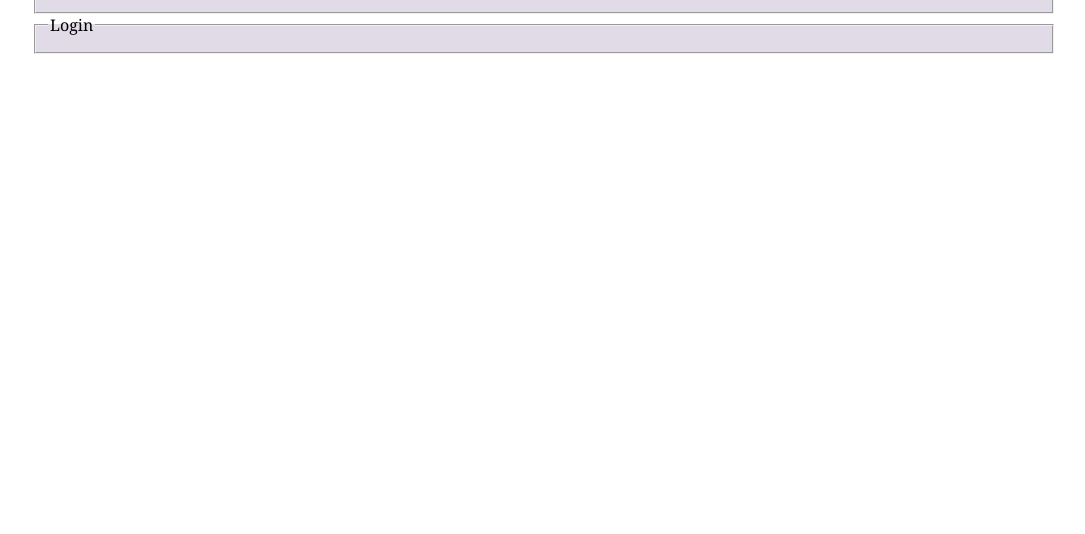
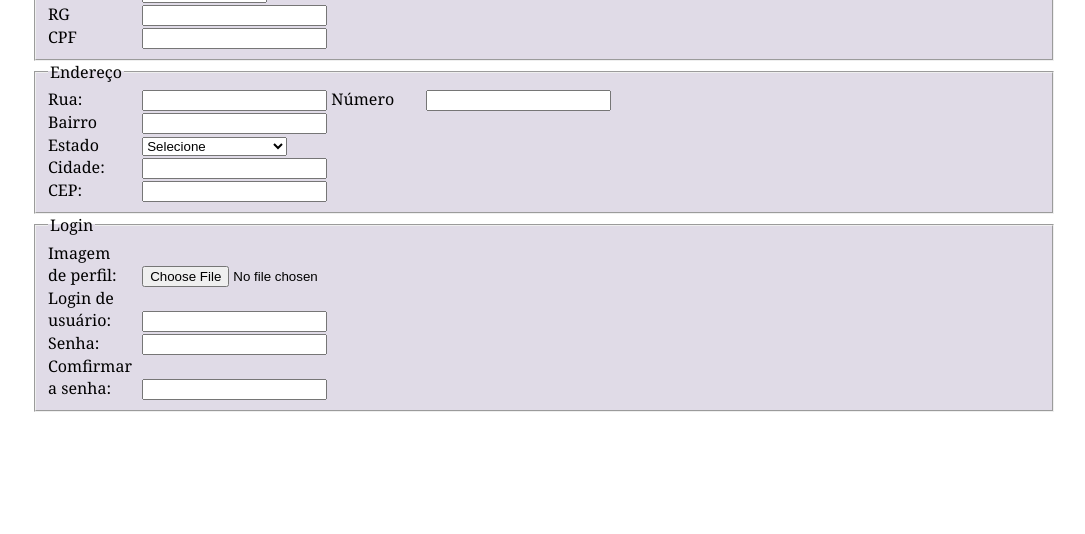
Before and after one commit to LeonardoMarcondesSI/form, a plain HTML site: page index.html in a window 1280 px wide. Shown: the part 266-800 px from the top of the page, without its empty margins (96-1181 px from the left). Drawn offline with Linux system fonts and the light colour scheme.

Commit message:
finalização

```diff
--- a/index.html
+++ b/index.html
@@ -10,7 +10,7 @@
 <body>
     <header>
         <h1>Cadastro pessoal</h1>
-        <img src="/img/logo.jpg"
+        <img src="/img/logo.jpeg"
         alt="imagem de um icone de cadastro">
     </header>
     <div>
@@ -38,9 +38,77 @@
             </fieldset>
             <fieldset>
                 <legend>Endereço</legend>
+                <div>
+                    <label for="rua">Rua:</label>
+                    <input type="text" nome="rua" required>
+                    <label for="numCasa">Número</label>
+                    <input type="text" nome="numCasa" required>
+                </div>
+                <div>
+                    <label for="bairro">Bairro</label>
+                    <input type="text" name="bairro" required>
+                </div>
+                <div>
+                    <label for="estado">Estado</label>
+                    <select id="UF" name="UF">
+                        <option value="">Selecione</option>
+                        <option value="AC">Acre</option>
+                        <option value="AL">Alagoas</option>
+                        <option value="AP">Amapá</option>
+                        <option value="AM">Amazonas</option>
+                        <option value="BA">Bahia</option>
+                        <option value="CE">Ceará</option>
+                        <option value="DF">Distrito Federal</option>
+                        <option value="ES">Espirito Santo</option>
+                        <option value="GO">Goiás</option>
+                        <option value="MA">Maranhão</option>
+                        <option value="MS">Mato Grosso do Sul</option>
+                        <option value="MT">Mato Grosso</option>
+                        <option value="MG">Minas Gerais</option>
+                        <option value="PA">Pará</option>
+                        <option value="PB">Paraíba</option>
+                        <option value="PR">Paraná</option>
+                        <option value="PE">Pernambuco</option>
+                        <option value="PI">Piauí</option>
+                        <option value="RJ">Rio de Janeiro</option>
+                        <option value="RN">Rio Grande do Norte</option>
+                        <option value="RS">Rio Grande do Sul</option>
+                        <option value="RO">Rondônia</option>
+                        <option value="RR">Roraima</option>
+                        <option value="SC">Santa Catarina</option>
+                        <option value="SP">São Paulo</option>
+                        <option value="SE">Sergipe</option>
+                        <option value="TO">Tocantins</option>
+                    </select>
+                </div>
+                <div>
+                    <label for="cidade">Cidade:</label>
+                    <input type="text" nome="cidade" required>
+                </div>
+                <div>
+                    <label for="cep">CEP:</label>
+                    <input type="number" nome='cep' required>
+                </div>
             </fieldset>
             <fieldset>
                 <legend>Login</legend>
+                <div>
+                    <label for="imgPerfil">Imagem de perfil:</label>
+                    <input type="file" name="imgPerfil" >
+
+                </div>
+                <div>
+                    <label for="loginUsu">Login de usuário:</label>
+                    <input type="text" nome="loginUsu" required>
+                </div>
+                <div>
+                    <label for="senha">Senha:</label>
+                    <input type="text" nome="senha" required>
+                </div>
+                <div>
+                    <label for="confirmSenha">Comfirmar a senha:</label>
+                    <input type="text" nome="confirmSenha" required>
+                </div>
             </fieldset>
         </form>
     </div>
--- a/style.css
+++ b/style.css
@@ -6,7 +6,18 @@ body {
 }
 
 fieldset {
+    background-color: #E0DBE7 ;
+}
 
-    background-color: #E0DBE7 ;
+label {
+    margin-right: 10px;
+    width: 80px;
+    display: inline-block;
+}
 
+.input-group {
+    display: flex;
+    align-items: center;
+    margin-bottom: 10px;
+    border-color: #e04122;
 }
```
Also changed, not shown: img/logo.jpeg (added).
